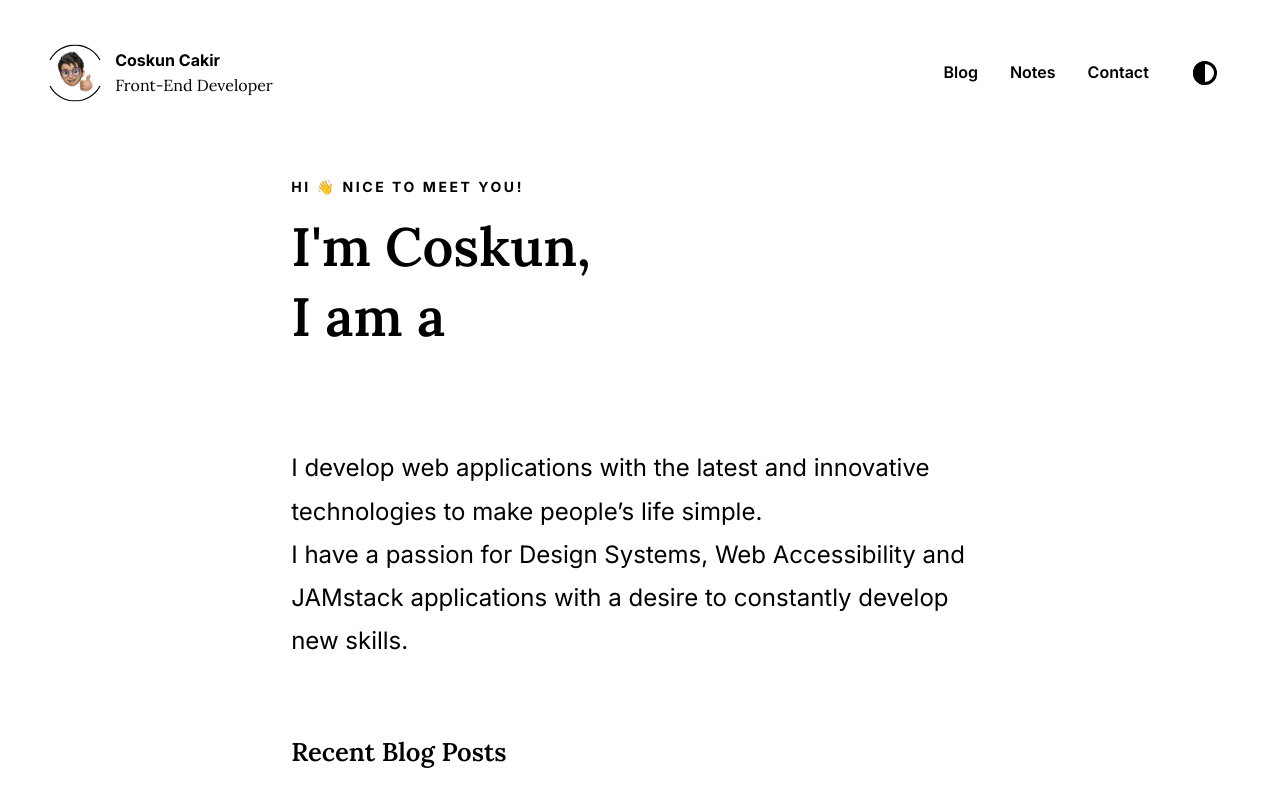
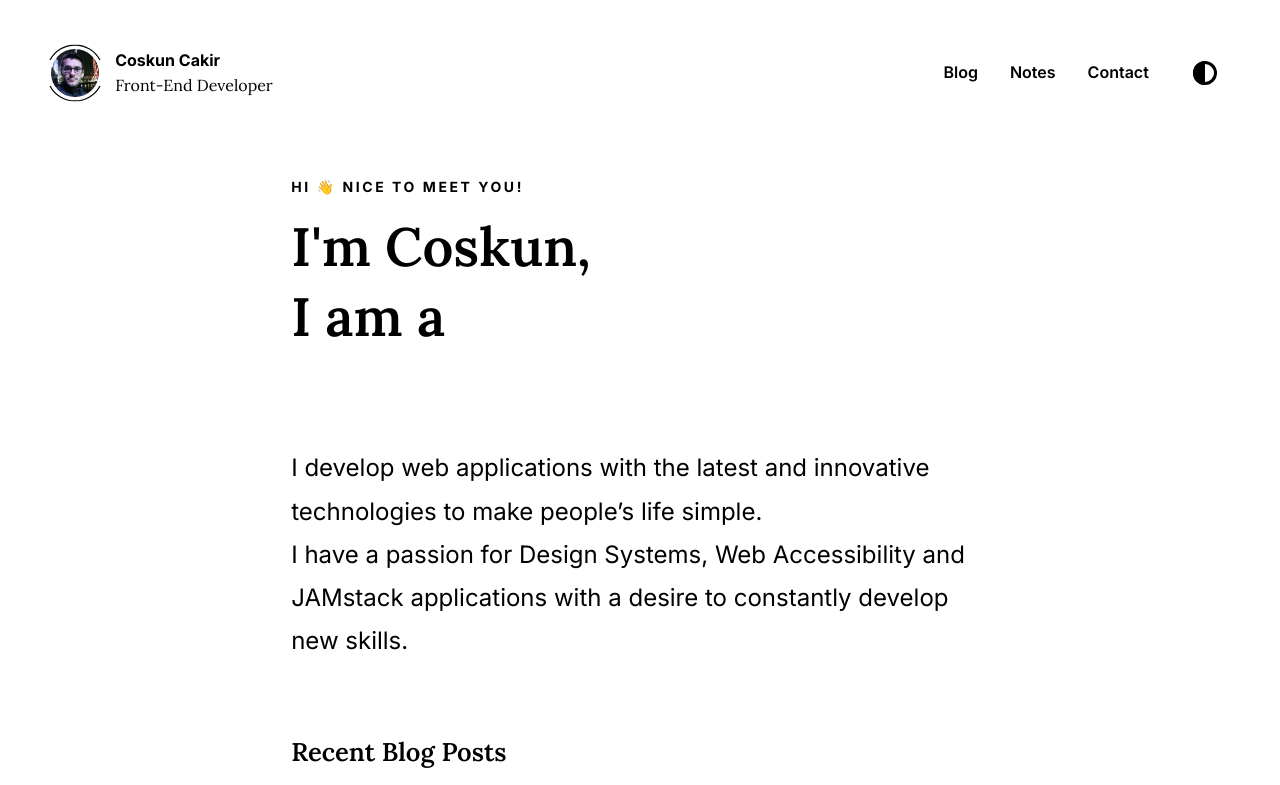
Before and after one commit to coskuncakir/homepage, a Gatsby site: page / in a window 1280 px wide. Shown: the top 785 px of the page. Built offline with nearby package versions, Linux system fonts and the light colour scheme; Gatsby itself is replaced by a stand-in of ours; some packages are replaced by stand-ins of ours.

Commit message:
avatar updated

```diff
--- a/src/components/avatar/index.js
+++ b/src/components/avatar/index.js
@@ -19,7 +19,7 @@ export default function Avatar() {
 
 export const query = graphql`
   query {
-    avatar: file(relativePath: { eq: "icon.png" }) {
+    avatar: file(relativePath: { eq: "avatar.jpg" }) {
       sharp: childImageSharp {
         fluid {
           ...GatsbyImageSharpFluid_withWebp_tracedSVG
```
